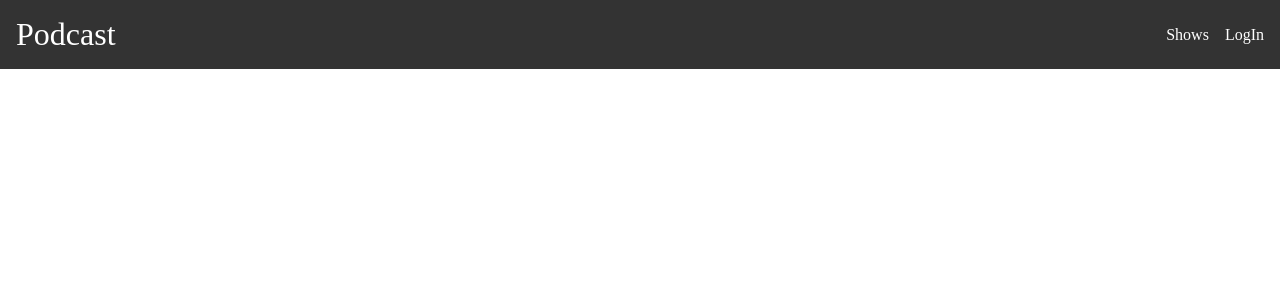
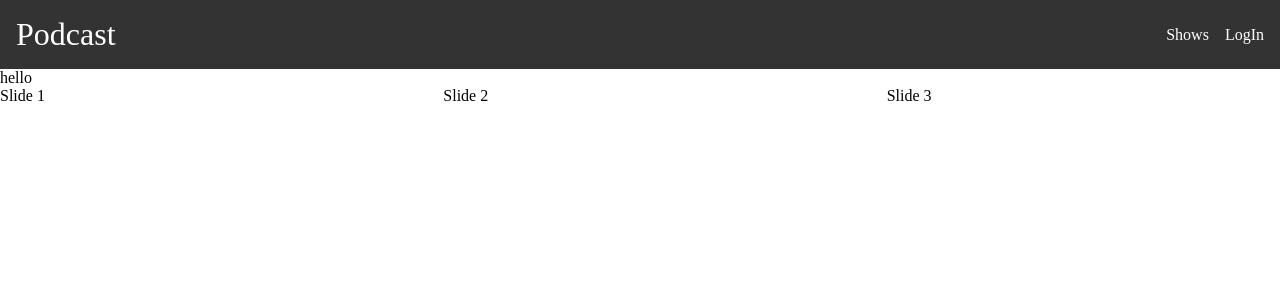
Before and after one commit to SABELOMAWELA/SABELOMAWELA-SABMAW527_BLC2401_GROUP--D_SABELO-MAWELA_DSJ11, a React (Vite) app: page /Home in a window 1280 px wide. Before the commit this address had no page. Shown: the top 300 px of the page. Built offline with nearby package versions, Linux system fonts and the light colour scheme.

Commit message:
"Added Swiper dependency and implemented Home component with SwiperComponent, updated App.jsx to include Home route, and modified Navbar.jsx to link to /Home instead of /"

```diff
--- a/package.json
+++ b/package.json
@@ -12,7 +12,8 @@
   "dependencies": {
     "react": "^18.2.0",
     "react-dom": "^18.2.0",
-    "react-router-dom": "^6.23.1"
+    "react-router-dom": "^6.23.1",
+    "swiper": "^11.1.4"
   },
   "devDependencies": {
     "@types/react": "^18.2.66",
--- a/src/App.jsx
+++ b/src/App.jsx
@@ -1,13 +1,14 @@
 import { BrowserRouter, Route, Link ,Routes} from 'react-router-dom';
 import ShowList from './showsList';
 import Navbar from './navbar';
+import Home from './Home';
 
 function  App (){
   return (
     <BrowserRouter>
     <Navbar/>
       <Routes>
-        <Route path="/" element={""} />
+        <Route path="/Home" element={<Home />} />
         <Route path="/shows" element={<ShowList />} />
       </Routes>
     </BrowserRouter>
--- a/src/Home.jsx
+++ b/src/Home.jsx
@@ -1,5 +1,15 @@
 import React from "react";
+import SwiperComponent from "./swiper";
 
-function home {
 
+function Home () {
+  return(
+    <div className="home">
+      <h>hello</h>
+  <SwiperComponent />
+    </div>
+
+
+  );
 }
+export default Home;
--- a/src/navbar.jsx
+++ b/src/navbar.jsx
@@ -1,7 +1,7 @@
 
 export default function Navbar (){
     return  <nav className="nav">
-     <a href="/"  className="site-title">Podcast</a>
+     <a href="/Home"  className="site-title">Podcast</a>
      <ul>
         <li>
         <a href="/shows">Shows</a>
--- /dev/null
+++ b/src/swiper.jsx
@@ -0,0 +1,21 @@
+import { Swiper, SwiperSlide } from 'swiper/react';
+import 'swiper/css';
+
+const SwiperComponent = () => {
+  return (
+    <Swiper
+      spaceBetween={50}
+      slidesPerView={3}
+      onSlideChange={() => console.log('slide change')}
+      onSwiper={(swiper) => console.log(swiper)}
+    >
+      <SwiperSlide>Slide 1</SwiperSlide>
+      <SwiperSlide>Slide 2</SwiperSlide>
+      <SwiperSlide>Slide 3</SwiperSlide>
+      <SwiperSlide>Slide 4</SwiperSlide>
+      {/* ... other slides if necessary */}
+    </Swiper>
+  );
+};
+
+export default SwiperComponent;
```
Also changed, not shown: 1 other file (tests, documents, lock files or other folders).
